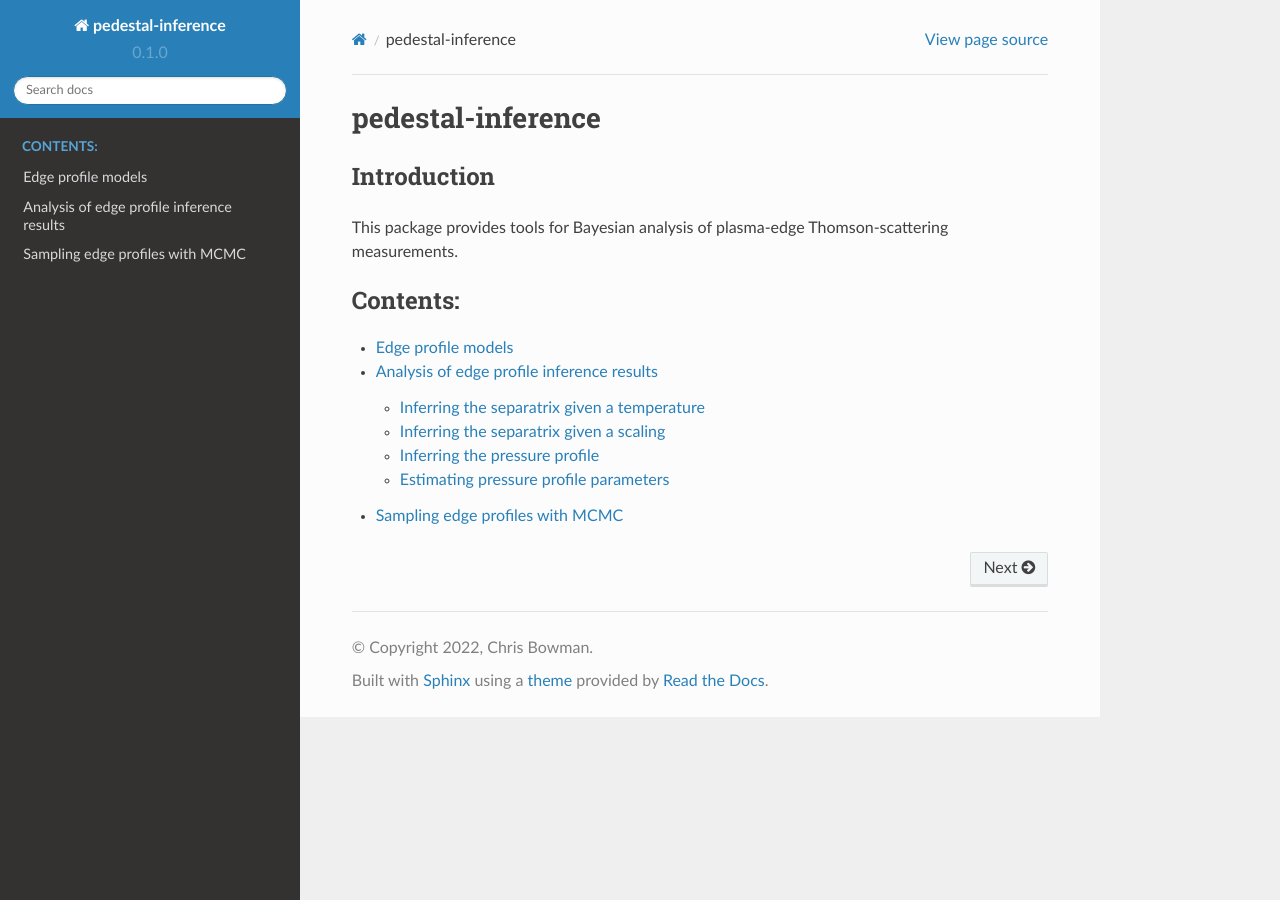
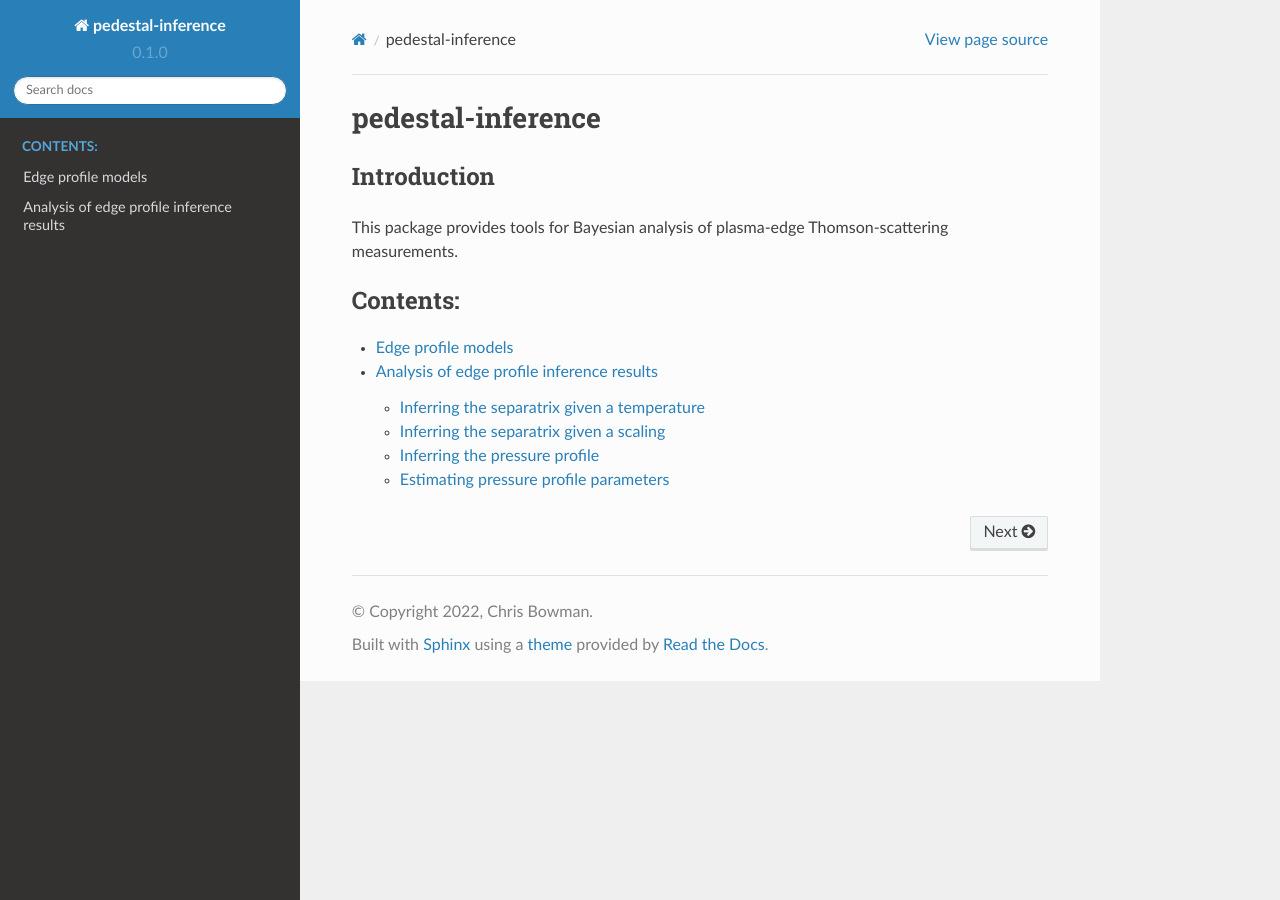
Before and after one commit to C-bowman/pedestal-inference, a Sphinx documentation site: the page built from docs/source/index.rst, in a window 1280 px wide. Built offline with Sphinx 7.4.7 and the Read the Docs theme 2.0.0, drawn with Linux system fonts in a browser that asks for light colours.

Commit message:
Removed empty page from docs

```diff
--- a/docs/source/index.rst
+++ b/docs/source/index.rst
@@ -12,4 +12,3 @@ measurements.
 
    models
    analysis
-   pedinf
--- a/docs/source/pedinf.rst
+++ /dev/null
@@ -1,4 +0,0 @@
-Sampling edge profiles with MCMC
-================================
-
-.. autofunction:: pedinf.edge_profile_sample
```
